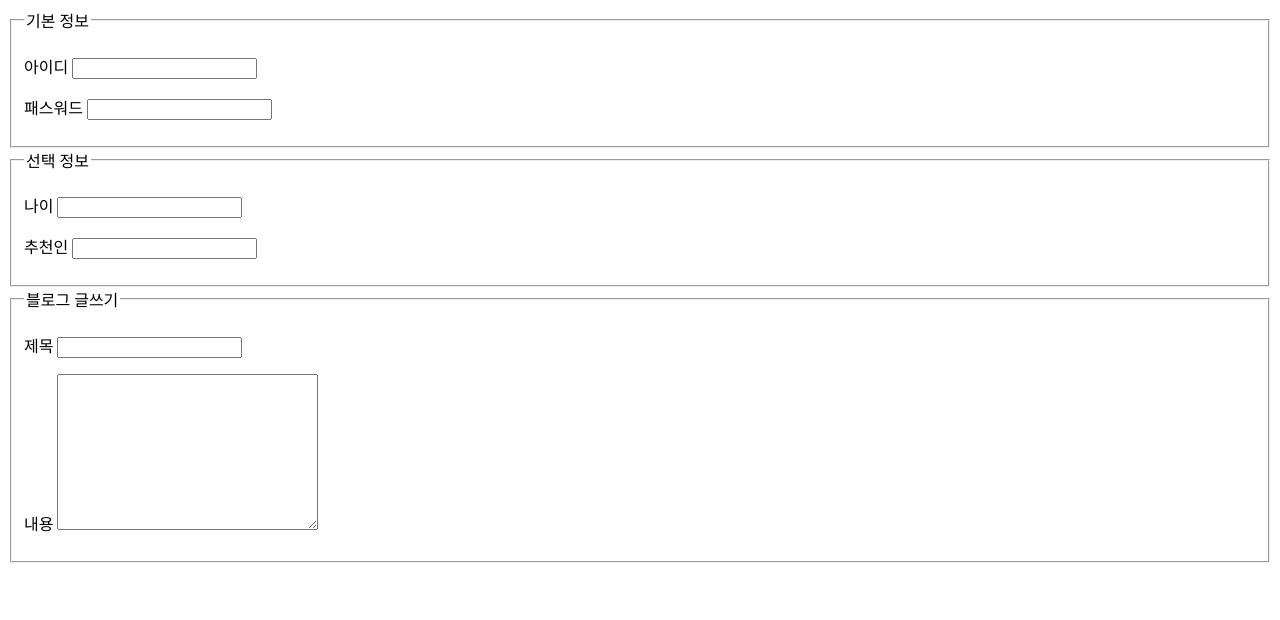
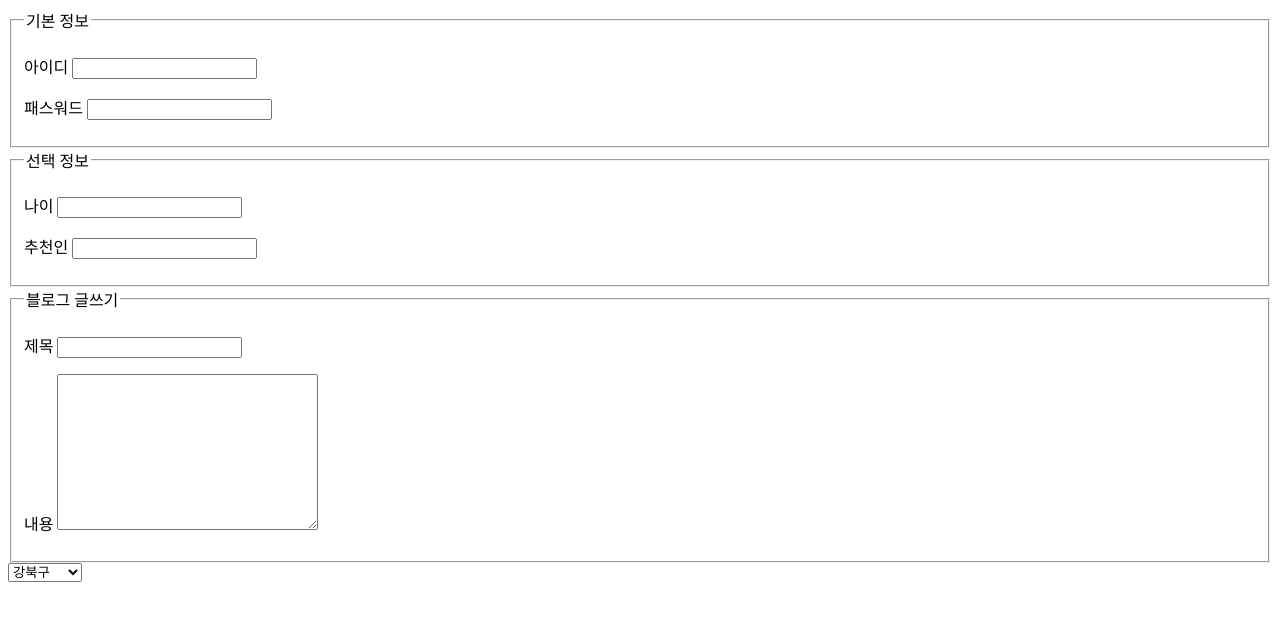
Before and after one commit to gihong1003/first-webpage-Japanese-letters, a plain HTML site: page index.html in a window 1280 px wide. Drawn offline with Linux system fonts and the light colour scheme.

Commit message:
option을 공부

```diff
--- a/index.html
+++ b/index.html
@@ -43,6 +43,15 @@
                     </label>
                 </p>
             </fieldset>
+            <select name="city" id="city">
+                <optgroup label="서울시">
+                    <option value="강북구">강북구</option>
+                    <option value="강남구">강남구</option>
+                </optgroup>
+                <optgroup label="성남시">
+                    <option value="분당구">분당구</option>
+                </optgroup>
+            </select>
         </form>
     </body>
 </html>
```
